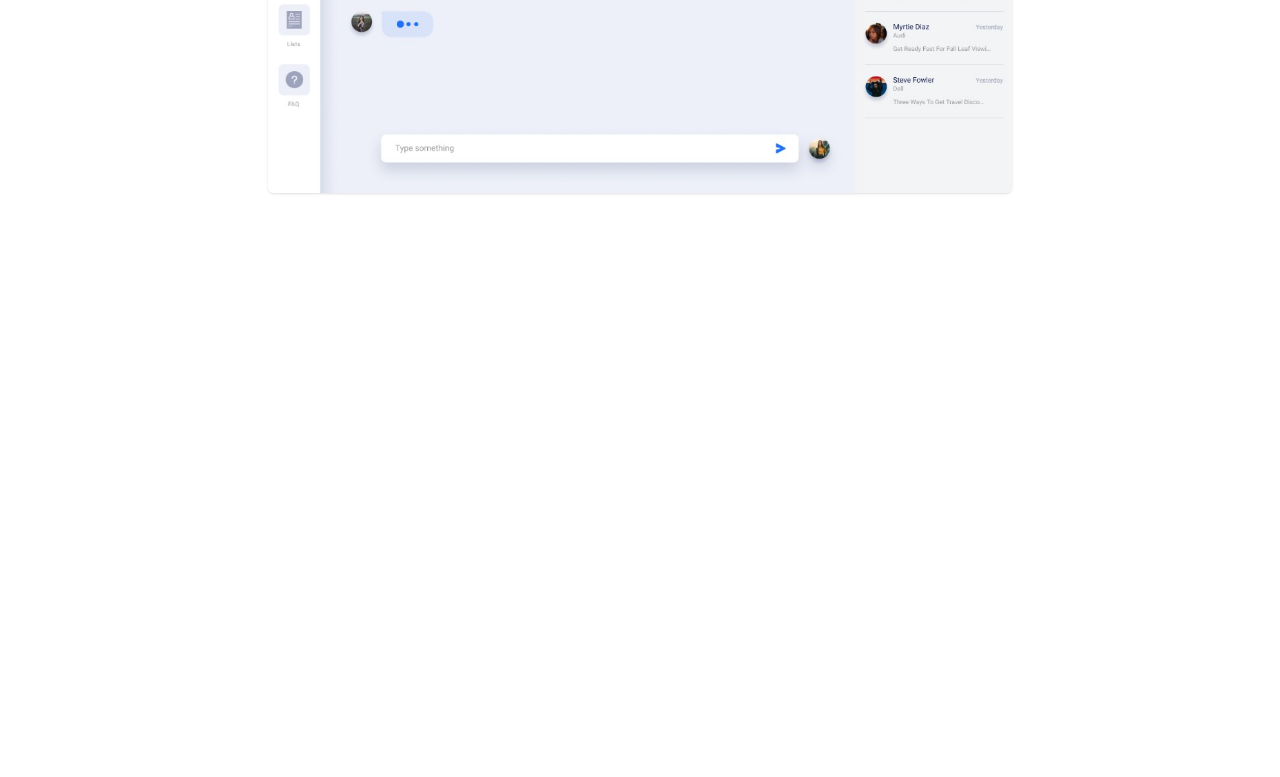
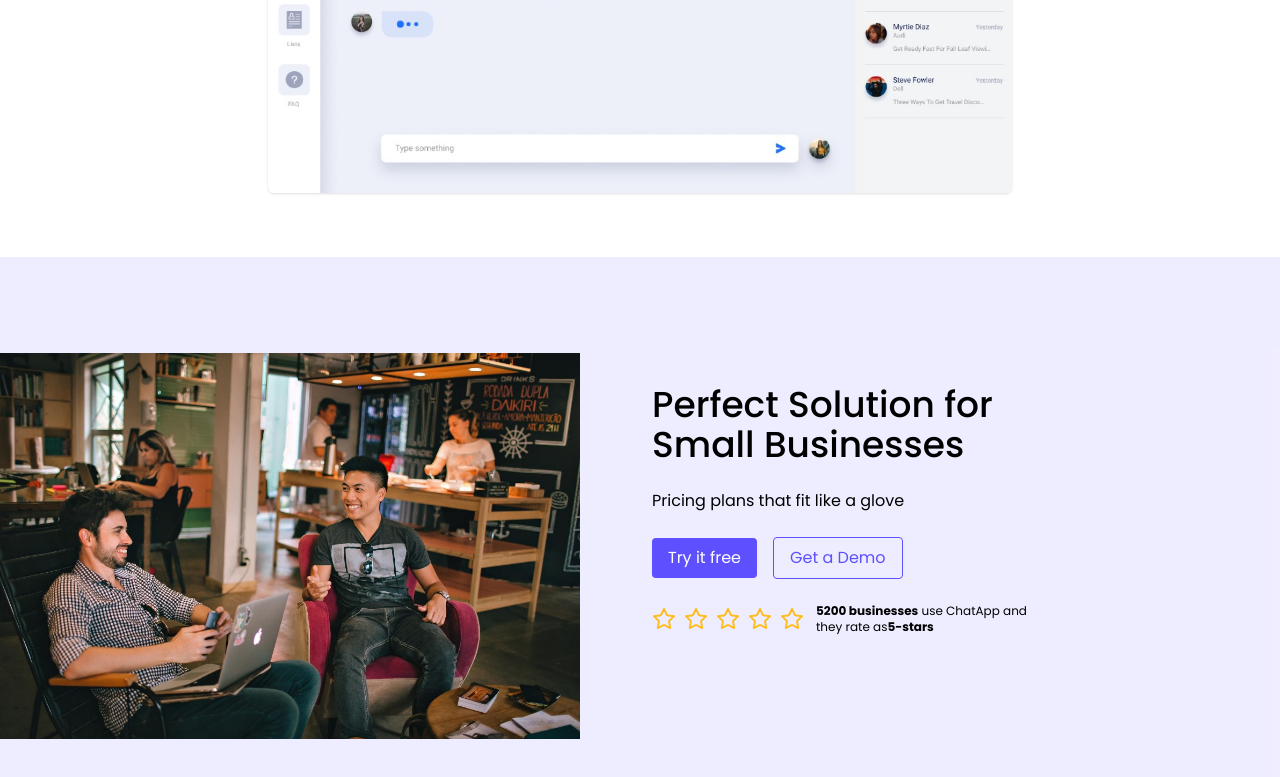
Before and after one commit to Tomilola-ng/chatapp, a React (Vite) app: page / in a window 1280 px wide. Shown: the part 1177-1954 px from the top of the page. Before the commit the page ends 1434 px from the top, so only its background shows below. Built offline with nearby package versions, Linux system fonts and the light colour scheme.

Commit message:
FINALE-SECTION

```diff
--- a/src/App.tsx
+++ b/src/App.tsx
@@ -1,4 +1,5 @@
 import About from "./components/About/About";
+import Final from "./components/Final/Final";
 import Header from "./components/Header/Header";
 import Hero from "./components/Hero/Hero";
 
@@ -8,6 +9,7 @@ function App() {
       <Header />
       <Hero />
       <About />
+      <Final />
     </main>
   );
 }
--- /dev/null
+++ b/src/components/Final/Final.tsx
@@ -0,0 +1,41 @@
+import { Star } from "lucide-react";
+import C2A from "../reusables/C2A";
+
+export default function Final() {
+  return (
+    <section className="grid md:grid-cols-2 gap-x-6 bg-primary/10 py-24 px-3 md:px-0">
+      <img
+        src="/men.jpeg"
+        alt="Men smiling"
+        className="md:pr-12 rounded-md md:rounded-none"
+      />
+      <div className="flex flex-col gap-y-6 pt-8">
+        <h2 className="font-medium text-2xl md:text-4xl">
+          Perfect Solution for <br /> Small Businesses
+        </h2>
+        <p>Pricing plans that fit like a glove</p>
+        <div className="flexCenter gap-x-4 justify-start md:justify-start">
+          <button className="rounded py-2 px-4 bg-primary text-white">
+            Try it free
+          </button>
+          <button className="rounded py-2 px-4 text-primary border-primary border">
+            Get a Demo
+          </button>
+        </div>
+        <div className="flex items-center gap-x-3">
+          <div className="flex gap-2">
+            <Star className="text-amber-400" />
+            <Star className="text-amber-400" />
+            <Star className="text-amber-400" />
+            <Star className="text-amber-400" />
+            <Star className="text-amber-400" />
+          </div>
+          <p className="text-xs">
+            <b>5200 businesses</b> use ChatApp and <br /> they rate as
+            <b>5-stars</b>
+          </p>
+        </div>
+      </div>
+    </section>
+  );
+}
--- a/src/components/Hero/Intro.tsx
+++ b/src/components/Hero/Intro.tsx
@@ -1,3 +1,5 @@
+import C2A from "../reusables/C2A";
+
 export default function Intro() {
   return (
     <div className="text-white text-center md:text-left">
@@ -7,14 +9,7 @@ export default function Intro() {
       <p className="text-pretty my-5">
         Fast, easy & unlimited confrence call service
       </p>
-      <div className="flexCenter gap-x-4 md:justify-start">
-        <button className="rounded py-2 px-4 text-primary bg-white">
-          Try it free
-        </button>
-        <button className="rounded py-2 px-4 bg-primary text-white border-white border">
-          Get a Demo
-        </button>
-      </div>
+      <C2A />
     </div>
   );
 }
--- /dev/null
+++ b/src/components/reusables/C2A.tsx
@@ -0,0 +1,12 @@
+export default function C2A() {
+  return (
+    <div className="flexCenter gap-x-4 md:justify-start">
+      <button className="rounded py-2 px-4 text-primary bg-white">
+        Try it free
+      </button>
+      <button className="rounded py-2 px-4 bg-primary text-white border-white border">
+        Get a Demo
+      </button>
+    </div>
+  );
+}
```
Also changed, not shown: public/men.jpeg (added).
